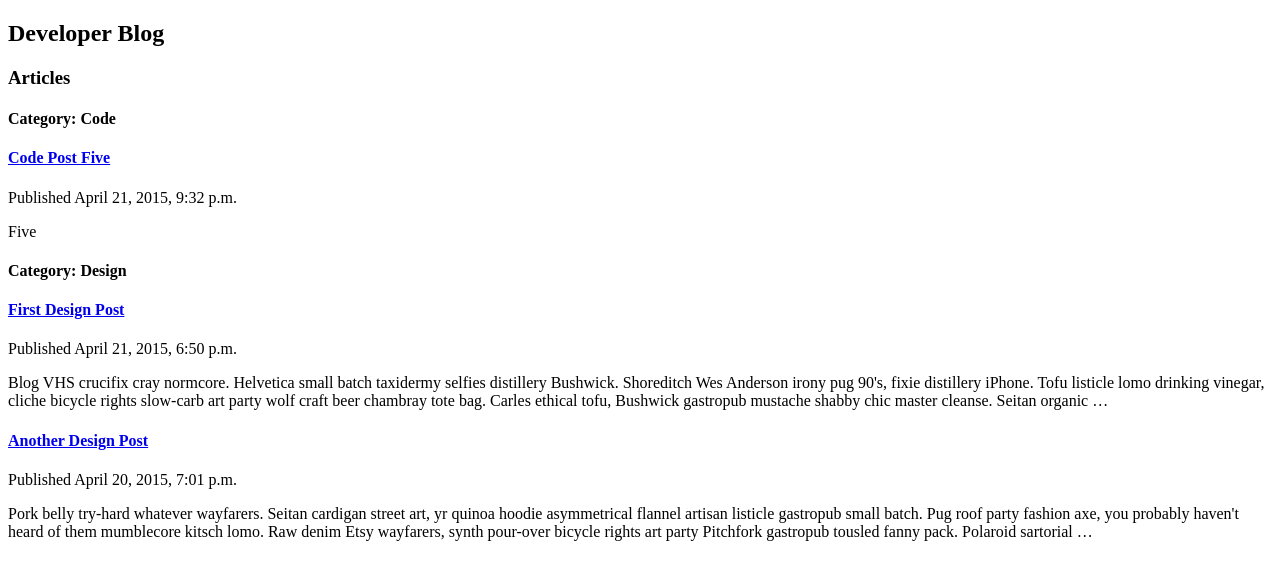
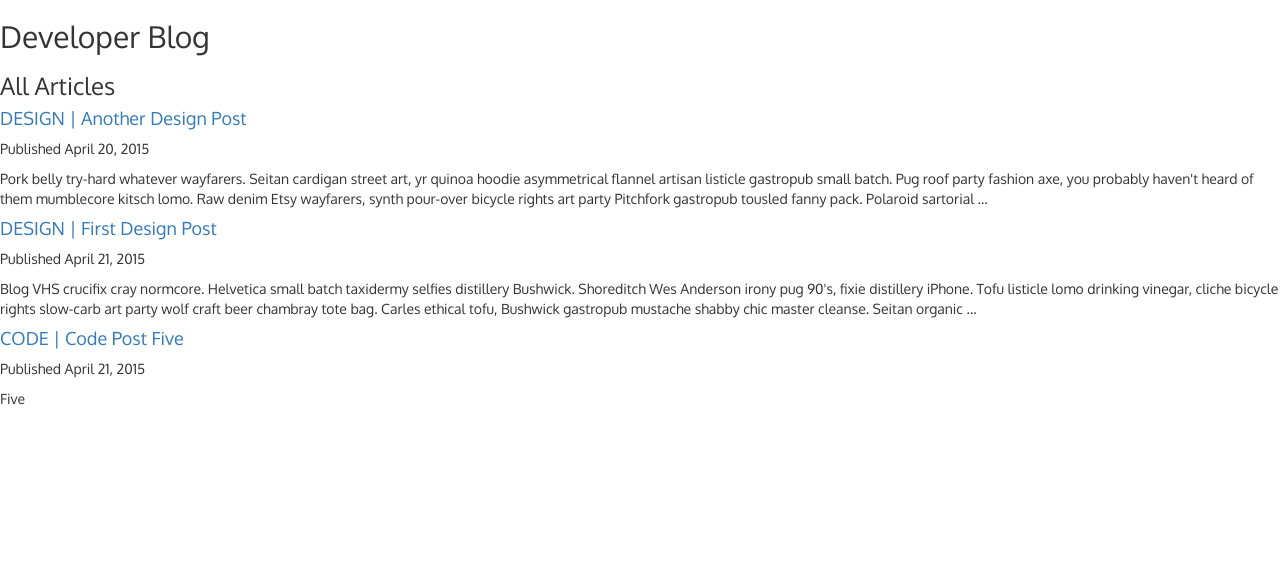
Before and after one commit to nicolerego/devtrainingblog, a Django app: page / in a window 1280 px wide. Shown: the top 580 px of the page. Run offline with Django 3.2, Linux system fonts and the light colour scheme; data comes from the database, SQL or seed files in the repository; parts of the project's set-up code (start-up, migrations or seed data) failed here and were passed over; some libraries are stand-ins or nearby versions.

Commit message:
Setting up css, adding bootstrap, modifying listview template

```diff
--- a/blog/models.py
+++ b/blog/models.py
@@ -39,6 +39,7 @@ class CodePost(ArticleInfo):
 	"""
 	link = models.TextField()
 	description = models.TextField()
+	category = 'Code'
 
 
 class DesignPost(ArticleInfo):
@@ -48,3 +49,4 @@ class DesignPost(ArticleInfo):
 	added to the article.
 	"""
 	photo = models.ImageField(upload_to="static/blog/images", blank=True, null=True)
+	category = 'Design'
--- a/blog/templates/blog/article_list.html
+++ b/blog/templates/blog/article_list.html
@@ -1,11 +1,28 @@
+{% load staticfiles %}
 <!DOCTYPE html>
 <html>
 <head>
 	<title>Developer Blog</title>
+	<link rel="stylesheet" href="//maxcdn.bootstrapcdn.com/bootstrap/3.2.0/css/bootstrap.min.css">
+	<link rel="stylesheet" href="//maxcdn.bootstrapcdn.com/bootstrap/3.2.0/css/bootstrap-theme.min.css">
+	<link rel="stylesheet" href="{% static 'css/blog.css' %}">
 </head>
 <body>
 	<h2>Developer Blog</h2>
-	<h3>Articles</h3>
+	<h3>All Articles</h3>
+	{% for AllArticle in AllArticles %}
+		<div>
+			{% if AllArticle.category = 'Code' %}
+				<h4><a href="{% url 'CodePostDetails' AllArticle.id %}">{{ AllArticle.category|upper }} | {{ AllArticle.title }}</a></h4>
+			{% else %}
+				<h4><a href="{% url 'DesignPostDetails' AllArticle.id %}">{{ AllArticle.category|upper }} | {{ AllArticle.title }}</a></h4>
+			{% endif %}
+			<p> Published {{ AllArticle.published_on.date }}</p>
+			<p> {{ AllArticle.text|safe|truncatewords:"50"|linebreaks }}</p>
+		</div>
+	{% endfor %}
+
+<!--
 	<h4>Category: Code</h4>
 	{% for CodeArticle in CodeArticles %}
 		<div>
@@ -21,6 +38,6 @@
 			<p> Published {{ DesignArticle.published_on }}</p>
 			<p> {{ DesignArticle.text|safe|truncatewords:"50"|linebreaks }}</p>
 		</div>
-	{% endfor %}
+	{% endfor %} -->
 </body>
 </html>
--- a/blog/views.py
+++ b/blog/views.py
@@ -3,6 +3,8 @@ from django.utils import timezone
 from .models import ArticleInfo
 from .models import CodePost
 from .models import DesignPost
+from itertools import chain
+from operator import attrgetter
 
 def article_list(request):
 	"""
@@ -13,18 +15,23 @@ def article_list(request):
 	CodeArticles = CodePost.objects.filter(published_on__lte=timezone.now()).order_by('-published_on')
 	DesignArticles = DesignPost.objects.filter(published_on__lte=timezone.now()).order_by('-published_on')
 
+	AllArticles = sorted(
+		chain(CodeArticles, DesignArticles),
+		key=attrgetter('published_on'))
+
 	"""
 	Takes request and returns method render
 	to put together article_list template
 	"""
-	return render(request, 'blog/article_list.html', {'CodeArticles': CodeArticles, 'DesignArticles': DesignArticles })
-
+	# return render(request, 'blog/article_list.html', {'CodeArticles': CodeArticles, 'DesignArticles': DesignArticles })
+	return render(request, 'blog/article_list.html', {'AllArticles': AllArticles})
 def CodeArticle(request, CodePost_id):
 	"""
 	Defines a variable to store a single article.
 	This is used in the template for CodePost details.
 	"""
 	CodeArticle = CodePost.objects.get(pk= CodePost_id)
+	# CodeRelated = CodePost.objects.all().Random().sample(range(0,last),2)
 	return render(request, 'blog/CodeArticle.html', {'CodeArticle': CodeArticle})
 
 def DesignArticle(request, DesignPost_id):
--- a/developerblogproject/settings.py
+++ b/developerblogproject/settings.py
@@ -71,7 +71,7 @@ USE_TZ = False
 STATIC_URL = '/static/'
 
 STATICFILES_DIRS = (
-    os.path.join(BASE_DIR, 'blog', "static"),
+    os.path.join(BASE_DIR, "static"),
 )
 
 MEDIA_ROOT= os.path.join(BASE_DIR)
--- /dev/null
+++ b/static/css/blog.css
@@ -0,0 +1,5 @@
+@import url(http://fonts.googleapis.com/css?family=Oxygen:400,300,700);
+
+body {
+	font-family: 'Oxygen', sans-serif;
+}
```
Also changed, not shown: 3 other files.
